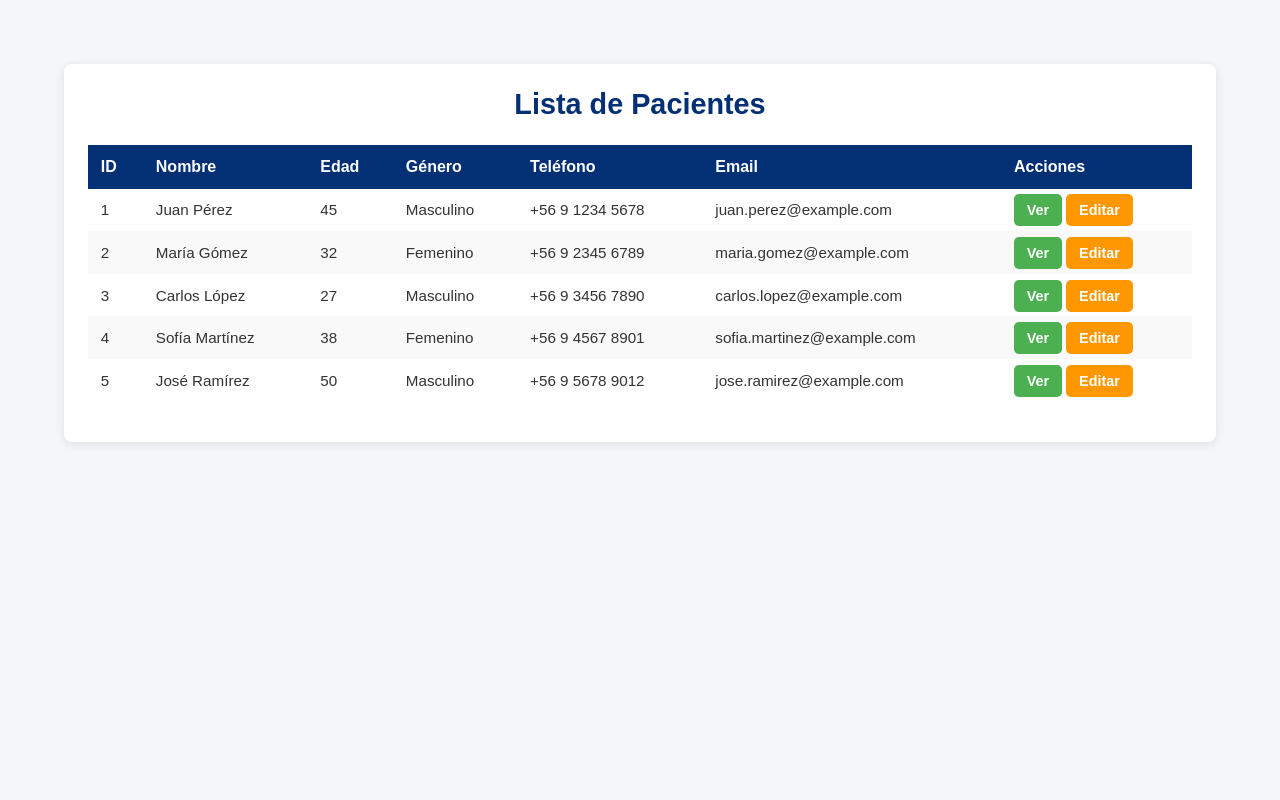
After one commit to nicoloyolar/uromed, a Django app: page /lista_pacientes/ in a window 1280 px wide. The commit adds this page. Run offline with Django 5.2, Linux system fonts and the light colour scheme; a user stored in the database is signed in.

Commit message:
integra vista de lista de pacientes

```diff
--- /dev/null
+++ b/uromed/usuarios/static/css/styles-lista-pacientes.css
@@ -0,0 +1,108 @@
+* {
+    margin: 0;
+    padding: 0;
+    box-sizing: border-box;
+}
+
+body,
+html {
+    font-family: 'Montserrat', sans-serif;
+    background-color: #f4f6f9;
+    display: flex;
+    justify-content: center;
+    align-items: flex-start;
+    height: 100%;
+    padding: 2rem;
+    width: 100%;
+}
+
+.container {
+    background-color: #fff;
+    width: 100%;
+    max-width: 1200px;
+    padding: 1.5rem;
+    border-radius: 8px;
+    box-shadow: 0 2px 10px rgba(0, 0, 0, 0.1);
+}
+
+h1 {
+    font-size: 1.8rem;
+    color: #032f74;
+    margin-bottom: 1.5rem;
+    text-align: center;
+}
+
+.table {
+    width: 100%;
+    border-collapse: collapse;
+    margin: 1rem 0;
+}
+
+.table thead {
+    background-color: #032f74;
+    color: white;
+    text-align: left;
+}
+
+.table thead th {
+    padding: 0.8rem;
+    font-size: 1rem;
+    font-weight: bold;
+}
+
+.table tbody tr:nth-child(even) {
+    background-color: #f9f9f9;
+}
+
+.table tbody tr:hover {
+    background-color: #eaf3ff;
+}
+
+.table tbody td {
+    padding: 0.8rem;
+    font-size: 0.95rem;
+    color: #333;
+}
+
+.btn {
+    text-decoration: none;
+    color: white;
+    padding: 0.5rem 0.8rem;
+    border-radius: 5px;
+    font-size: 0.9rem;
+    font-weight: bold;
+    transition: background-color 0.3s;
+}
+
+.btn-view {
+    background-color: #4caf50;
+}
+
+.btn-view:hover {
+    background-color: #45a045;
+}
+
+.btn-edit {
+    background-color: #ff9800;
+}
+
+.btn-edit:hover {
+    background-color: #e68900;
+}
+
+@media (max-width: 768px) {
+    .table thead th,
+    .table tbody td {
+        font-size: 0.85rem;
+        padding: 0.6rem;
+    }
+}
+
+@media (max-width: 480px) {
+    h1 {
+        font-size: 1.5rem;
+    }
+    .btn {
+        font-size: 0.8rem;
+    }
+}
--- a/uromed/usuarios/templates/usuarios/home.html
+++ b/uromed/usuarios/templates/usuarios/home.html
@@ -19,6 +19,11 @@
                 <p>Toma los datos y signos vitales de los pacientes.</p>
                 <a href="{% url 'nuevo_paciente' %}" class="btn">Iniciar Registro</a>
             </div>
+            <div class="card" id="registro-paciente">
+                <h3>Pacientes Registrados</h3>
+                <p>Lista los datos y signos vitales de los pacientes.</p>
+                <a href="{% url 'lista_pacientes' %}" class="btn">Ver Pacientes</a>
+            </div>
             <div class="card" id="examenes">
                 <h3>Exámenes de Apoyo</h3>
                 <p>Consulta y registra los resultados de los exámenes de apoyo realizados.</p>
--- /dev/null
+++ b/uromed/usuarios/templates/usuarios/lista_pacientes.html
@@ -0,0 +1,92 @@
+{% load static %}
+
+<!DOCTYPE html>
+<html lang="es">
+<head>
+    <meta charset="UTF-8">
+    <meta name="viewport" content="width=device-width, initial-scale=1.0">
+    <title>Pacientes Registrados - UROMED</title>
+    <link rel="stylesheet" href="{% static 'css/styles-lista-pacientes.css' %}">
+</head>
+<body>
+    <div class="container">
+        <h1>Lista de Pacientes</h1>
+
+        <table class="table">
+            <thead>
+                <tr>
+                    <th>ID</th>
+                    <th>Nombre</th>
+                    <th>Edad</th>
+                    <th>Género</th>
+                    <th>Teléfono</th>
+                    <th>Email</th>
+                    <th>Acciones</th>
+                </tr>
+            </thead>
+            <tbody>
+                <tr>
+                    <td>1</td>
+                    <td>Juan Pérez</td>
+                    <td>45</td>
+                    <td>Masculino</td>
+                    <td>+56 9 1234 5678</td>
+                    <td>juan.perez@example.com</td>
+                    <td>
+                        <a href="#" class="btn btn-view">Ver</a>
+                        <a href="#" class="btn btn-edit">Editar</a>
+                    </td>
+                </tr>
+                <tr>
+                    <td>2</td>
+                    <td>María Gómez</td>
+                    <td>32</td>
+                    <td>Femenino</td>
+                    <td>+56 9 2345 6789</td>
+                    <td>maria.gomez@example.com</td>
+                    <td>
+                        <a href="#" class="btn btn-view">Ver</a>
+                        <a href="#" class="btn btn-edit">Editar</a>
+                    </td>
+                </tr>
+                <tr>
+                    <td>3</td>
+                    <td>Carlos López</td>
+                    <td>27</td>
+                    <td>Masculino</td>
+                    <td>+56 9 3456 7890</td>
+                    <td>carlos.lopez@example.com</td>
+                    <td>
+                        <a href="#" class="btn btn-view">Ver</a>
+                        <a href="#" class="btn btn-edit">Editar</a>
+                    </td>
+                </tr>
+                <tr>
+                    <td>4</td>
+                    <td>Sofía Martínez</td>
+                    <td>38</td>
+                    <td>Femenino</td>
+                    <td>+56 9 4567 8901</td>
+                    <td>sofia.martinez@example.com</td>
+                    <td>
+                        <a href="#" class="btn btn-view">Ver</a>
+                        <a href="#" class="btn btn-edit">Editar</a>
+                    </td>
+                </tr>
+                <tr>
+                    <td>5</td>
+                    <td>José Ramírez</td>
+                    <td>50</td>
+                    <td>Masculino</td>
+                    <td>+56 9 5678 9012</td>
+                    <td>jose.ramirez@example.com</td>
+                    <td>
+                        <a href="#" class="btn btn-view">Ver</a>
+                        <a href="#" class="btn btn-edit">Editar</a>
+                    </td>
+                </tr>
+            </tbody>
+        </table>
+    </div>
+</body>
+</html>
--- a/uromed/usuarios/urls.py
+++ b/uromed/usuarios/urls.py
@@ -1,5 +1,5 @@
 from django.urls import path
-from .views import login_view, logout_view, home_view, agenda_view, informes_view, nuevo_paciente_view, examenes_view, lista_examenes_view
+from .views import *
 
 urlpatterns = [
     path('', login_view, name='login'),
@@ -10,4 +10,5 @@ urlpatterns = [
     path('nuevo_paciente/', nuevo_paciente_view, name='nuevo_paciente'),
     path('examenes/', examenes_view, name='examenes_view'),
     path('lista_examenes/', lista_examenes_view, name='lista_examenes'),
+    path('lista_pacientes/', lista_pacientes_view, name='lista_pacientes'),
 ]
--- a/uromed/usuarios/views.py
+++ b/uromed/usuarios/views.py
@@ -49,3 +49,7 @@ def examenes_view(request):
 def lista_examenes_view(request):
     examenes = Examen.objects.all()
     return render(request, 'usuarios/lista_examenes.html', {'examenes': examenes})
+
+@login_required
+def lista_pacientes_view(request):
+    return render(request, 'usuarios/lista_pacientes.html')
```
Also changed, not shown: uromed/db.sqlite3.
